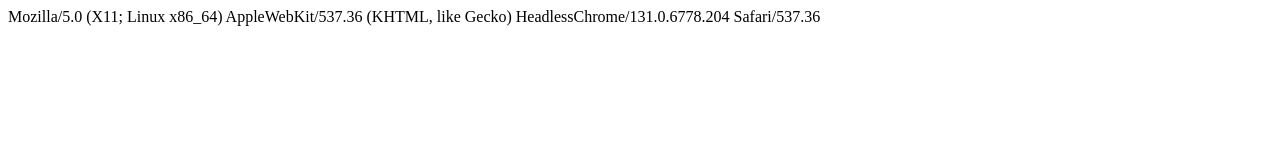
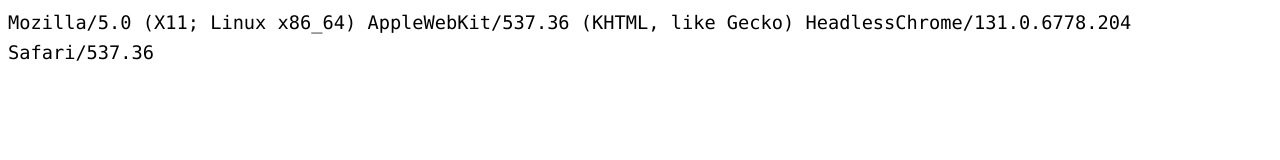
Before and after one commit to motool/motool.github.io, a plain HTML site: page ua/index.html in a window 1280 px wide. Drawn offline with Linux system fonts and the light colour scheme.

Commit message:
UA 输出字体美化

```diff
--- a/ua/index.html
+++ b/ua/index.html
@@ -2,6 +2,9 @@
 <html>
 <head>
   <meta name="viewport" content="width=device-width, initial-scale=1.0, user-scalable=no">
+  <style>
+    #result { font: 14pt/1.6em Menlo, courier; }
+  </style>
 </head>
 <body>
   <div id="result"></div>
```
